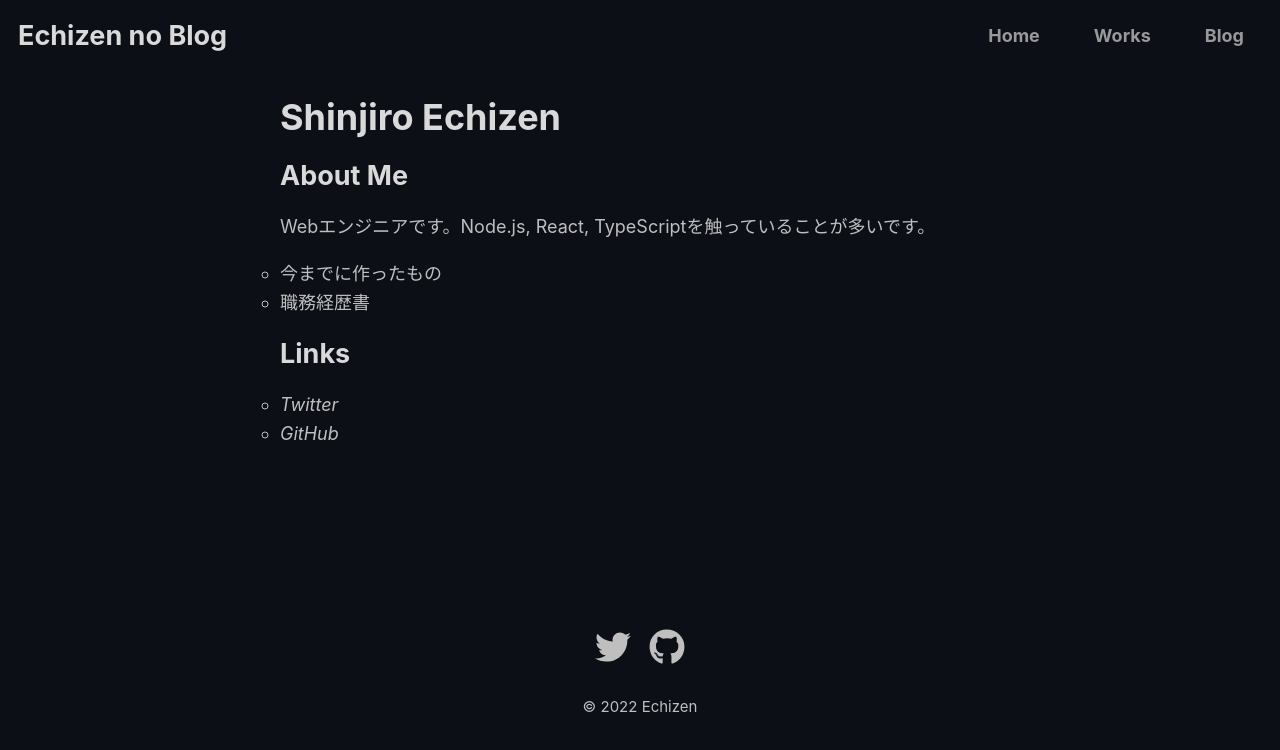
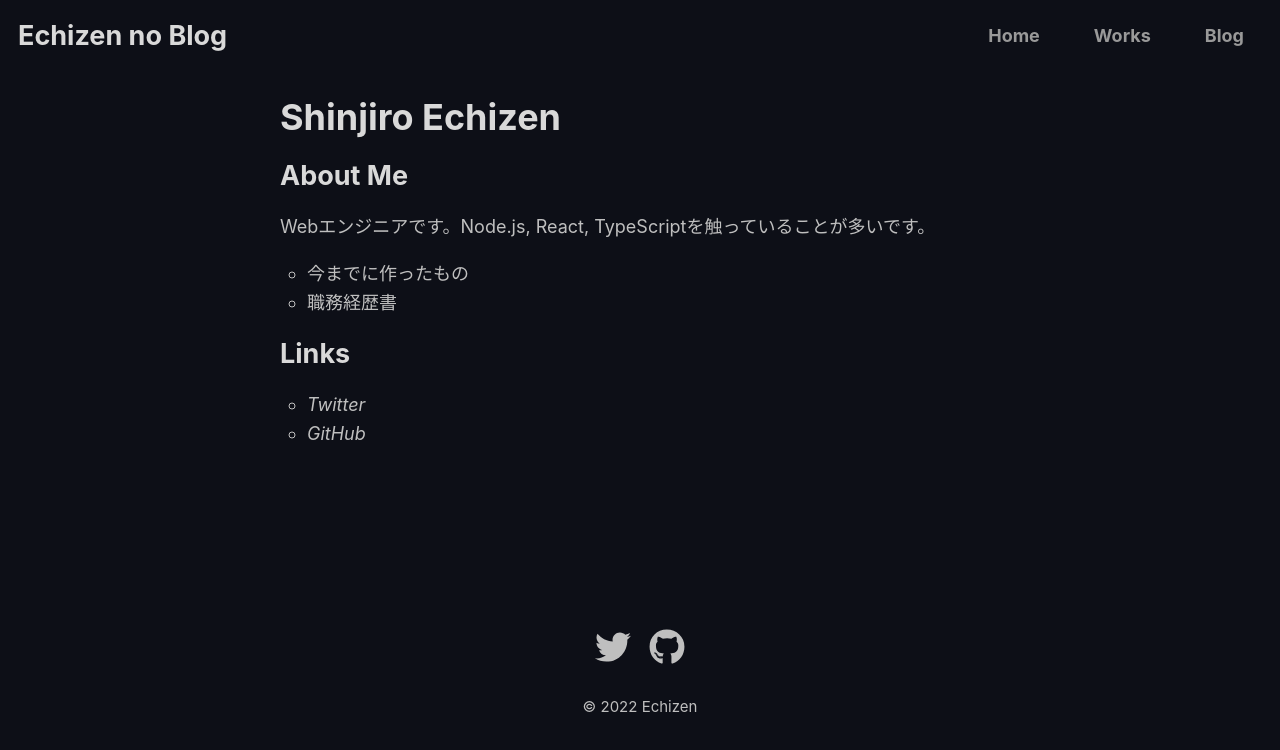
Before and after one commit to cizneeh/blog, a Next.js app: page / in a window 1280 px wide. Shown: the top 750 px of the page. Built offline with nearby package versions, Linux system fonts and the light colour scheme.

Commit message:
fix style for bullet list

```diff
--- a/components/page/Home.module.css
+++ b/components/page/Home.module.css
@@ -1,4 +1,4 @@
 .home ul {
-  /* padding-left: 16px; */
+  padding-left: 1.5rem;
   list-style: circle;
 }
```
